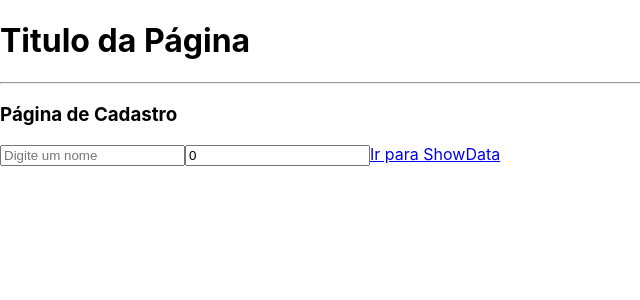
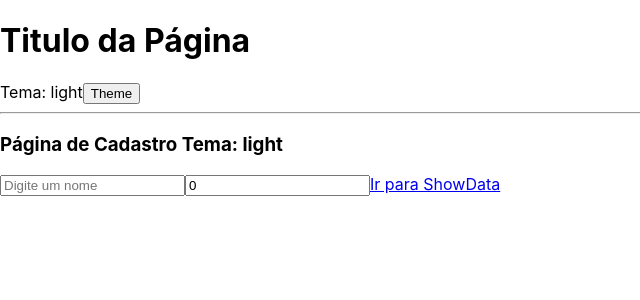
Before and after one commit to Washington95/projetos_react, a React (Create React App) app in the folder contextexample/: page / in a window 1280 px wide. Shown: the top 300 px of the page, without its empty margins (0-640 px from the left). Built offline with nearby package versions, Linux system fonts and the light colour scheme.

Commit message:
Usando reducer theme na página

```diff
--- a/contextexample/src/App.tsx
+++ b/contextexample/src/App.tsx
@@ -2,20 +2,47 @@ import { BrowserRouter, Routes, Route } from "react-router-dom";
 import { SingUp } from "./pages/SingUp";
 import { ShowData } from "./pages/ShowData";
 
-import { ContextProvider } from "./contexts/context";
+import { Context } from "./contexts/context";
+import { useContext } from "react";
 
 const App = () => {
+
+  const {state, dispatch} = useContext(Context);
+
+  const trocatheme = () => {
+    if(state.theme.status === 'light'){
+      dispatch({
+        type: 'CHANGE_STATUS',
+        payload: {
+          status: 'dark'
+        }
+      })
+    } else {
+      dispatch({
+        type: 'CHANGE_STATUS',
+        payload: {
+          status: 'light'
+        }
+      })
+    }
+  }
+
   return(
-    <ContextProvider>
     <BrowserRouter>
+      <div style={{
+        backgroundColor: state.theme.status === 'light' ? '#FFF': '#000',
+        color: state.theme.status === 'light' ? '#000' : "#FFF",
+        }}>
           <h1>Titulo da Página</h1>
+          Tema: {state.theme.status}
+          <button onClick={trocatheme}>Theme</button>
           <hr />
           <Routes>
             <Route path="/" element={<SingUp/>}/>
             <Route path="/exibir" element={<ShowData/>}/>
           </Routes>
+      </div>
     </BrowserRouter>
-    </ContextProvider>
   )
 }
 
--- a/contextexample/src/index.tsx
+++ b/contextexample/src/index.tsx
@@ -3,10 +3,13 @@ import ReactDOM from 'react-dom';
 import './index.css';
 import App from './App';
 import reportWebVitals from './reportWebVitals';
+import { ContextProvider } from "./contexts/context";
 
 ReactDOM.render(
   <React.StrictMode>
-    <App />
+    <ContextProvider>
+      <App />
+    </ContextProvider>
   </React.StrictMode>,
   document.getElementById('root')
 );
--- a/contextexample/src/pages/SingUp.tsx
+++ b/contextexample/src/pages/SingUp.tsx
@@ -27,7 +27,7 @@ export const SingUp = () => {
 
     return(
         <div>
-            <h3>Página de Cadastro </h3>
+            <h3>Página de Cadastro Tema: {state.theme.status} </h3>
             <input type="text" placeholder="Digite um nome" value={state.user.name} onChange={novon} />
             <input type="text" placeholder="Digite uma idade" value={state.user.age} onChange={novai} />
 
```
Lines whose indentation alone changed are shown as unchanged.
